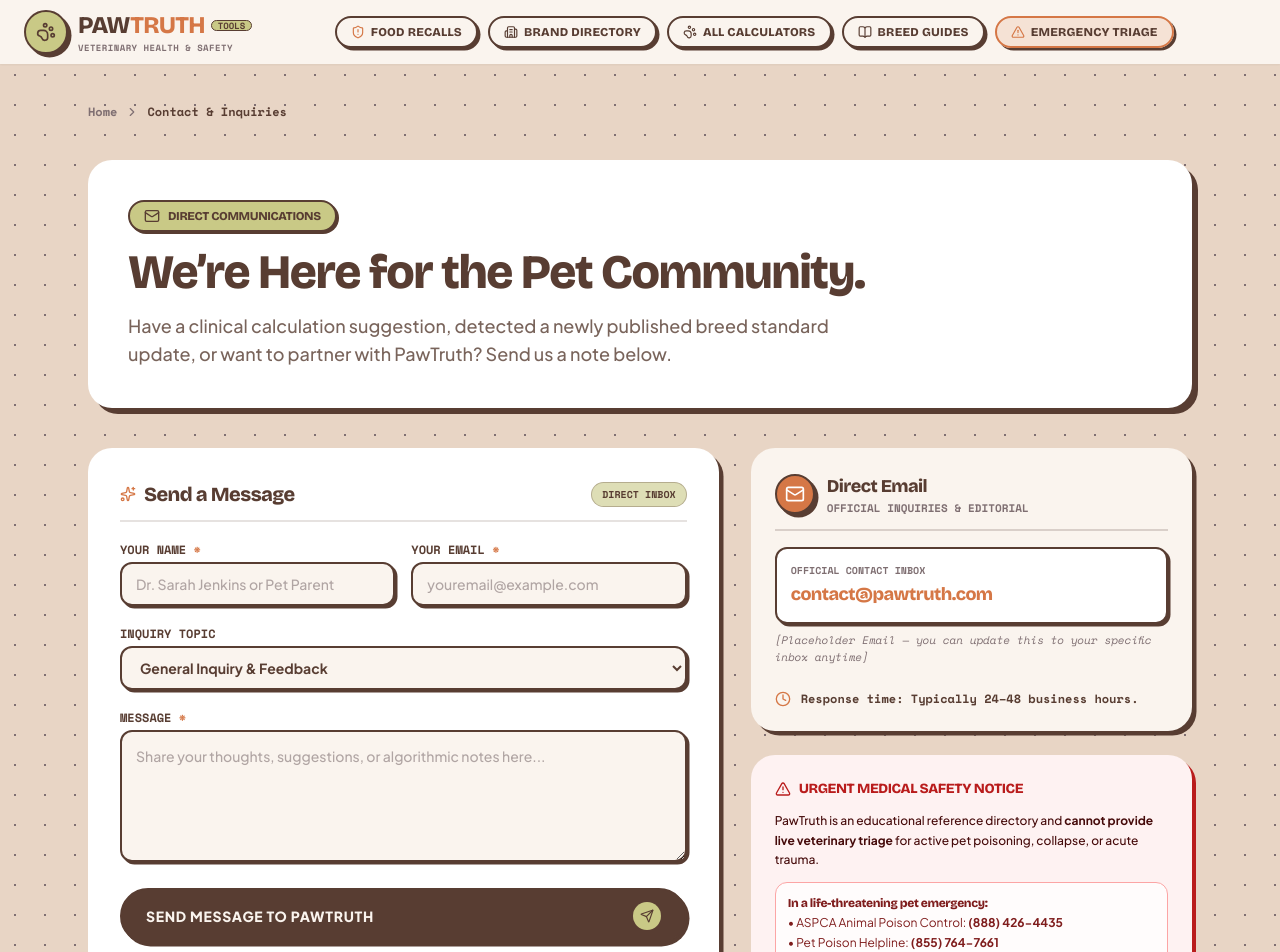
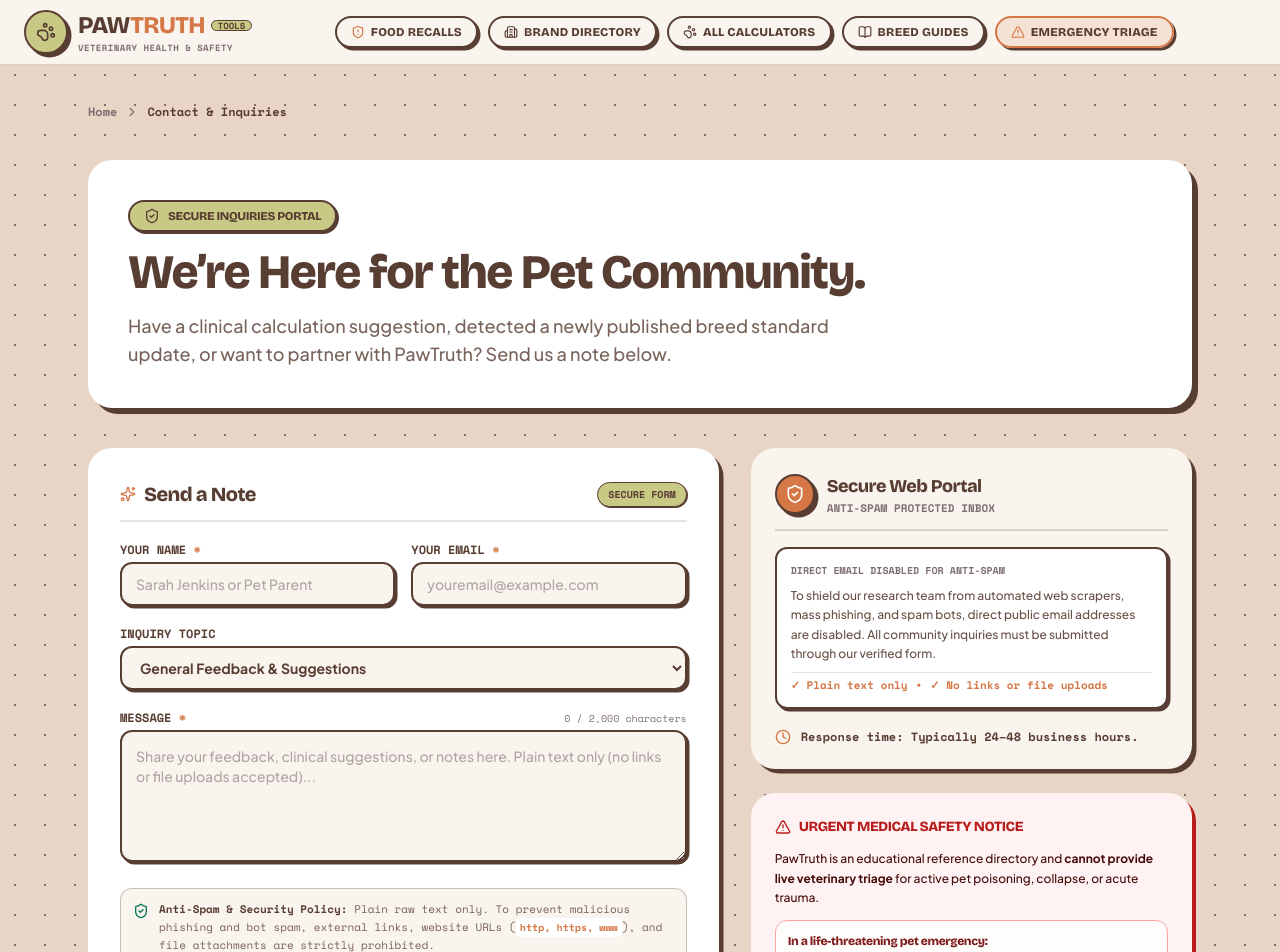
Before and after one commit to tsakib-01/pet-website, a Next.js app: page /contact in a window 1280 px wide. Shown: the top 952 px of the page. Built offline with nearby package versions, Linux system fonts and the light colour scheme.

Commit message:
fix(contact): remove visible email, enforce plain text anti-spam rules in contact form, and remove White Stone attribution from footer

```diff
--- a/src/app/about/page.tsx
+++ b/src/app/about/page.tsx
@@ -298,7 +298,7 @@
           </div>
         </section>
 
-        {/* Editorial Integrity & White Stone Attribution */}
+        {/* Editorial Integrity & Attribution */}
         <section className="bg-white border-2.5 border-brand-espresso rounded-3xl p-6 sm:p-8 shadow-paper space-y-4">
           <div className="flex flex-col sm:flex-row sm:items-center justify-between gap-4">
             <div className="space-y-1">
@@ -307,7 +307,7 @@
                 Editorial Integrity & Transparency
               </div>
               <h3 className="font-heading text-xl sm:text-2xl font-black text-brand-espresso">
-                Published by White Stone
+                Independent Safety Directory
               </h3>
               <p className="text-xs sm:text-sm text-brand-taupe max-w-2xl font-sans font-medium leading-relaxed">
                 PawTruth operates as an independent public consumer safety initiative, dedicated to verifiable veterinary health benchmarks, objective regulatory indexing, and zero-compromise pet parent advocacy.
--- a/src/app/contact/page.tsx
+++ b/src/app/contact/page.tsx
@@ -22,7 +22,7 @@
     "contact pawtruth",
     "pet calculator feedback",
     "veterinary formula suggestions",
-    "pawtruth email",
+    "pawtruth contact form",
     "pet health support",
   ],
   alternates: {
@@ -97,8 +97,8 @@
         {/* Hero Header */}
         <section className="bg-white rounded-3xl border-2.5 border-brand-espresso p-6 sm:p-10 shadow-[6px_6px_0px_#583D32] space-y-4">
           <div className="inline-flex items-center gap-2 px-3.5 py-1.5 rounded-full bg-brand-olive text-brand-espresso border-2 border-brand-espresso shadow-[2px_2px_0px_#583D32] text-xs font-heading font-black uppercase">
-            <Mail className="w-4 h-4 text-brand-espresso" />
-            Direct Communications
+            <ShieldCheck className="w-4 h-4 text-brand-espresso" />
+            Secure Inquiries Portal
           </div>
           <h1 className="font-heading text-3xl sm:text-5xl font-black text-brand-espresso tracking-tight">
             We’re Here for the Pet Community.
@@ -117,42 +117,41 @@
 
           {/* Right Column: Direct Email & Clinical Protocols */}
           <div className="lg:col-span-5 space-y-6">
-            {/* Direct Email Card */}
+            {/* Secure Web Portal & Anti-Spam Card */}
             <div className="bg-[#FAF4EE] border-2.5 border-brand-espresso rounded-3xl p-6 shadow-paper space-y-4">
               <div className="flex items-center gap-3 pb-3 border-b-2 border-brand-espresso/20">
                 <div className="w-10 h-10 rounded-full bg-brand-terracotta border-2 border-brand-espresso flex items-center justify-center text-white shadow-pill">
-                  <Mail className="w-5 h-5" />
+                  <ShieldCheck className="w-5 h-5" />
                 </div>
                 <div>
                   <h3 className="font-heading text-lg font-black text-brand-espresso">
-                    Direct Email
+                    Secure Web Portal
                   </h3>
                   <p className="text-[11px] font-mono font-bold text-brand-taupe uppercase">
-                    Official Inquiries & Editorial
+                    Anti-Spam Protected Inbox
                   </p>
                 </div>
               </div>
 
-              {/* Placeholder Notice */}
+              {/* Anti-Spam Protection Notice */}
               <div className="space-y-2">
-                <div className="bg-white border-2 border-brand-espresso rounded-xl p-3.5 shadow-paper-sm">
-                  <div className="text-[10px] font-mono font-bold text-brand-taupe uppercase mb-0.5">
-                    Official Contact Inbox
+                <div className="bg-white border-2 border-brand-espresso rounded-xl p-3.5 shadow-paper-sm space-y-2">
+                  <div className="text-[10px] font-mono font-bold text-brand-taupe uppercase">
+                    Direct Email Disabled for Anti-Spam
                   </div>
-                  <a
-                    href="mailto:contact@pawtruth.com"
-                    className="font-heading font-black text-base sm:text-lg text-brand-terracotta hover:underline break-all"
-                  >
-                    contact@pawtruth.com
-                  </a>
+                  <p className="text-xs font-sans font-medium text-brand-espresso/90 leading-relaxed">
+                    To shield our research team from automated web scrapers, mass phishing, and spam bots, direct public email addresses are disabled. All community inquiries must be submitted through our verified form.
+                  </p>
+                  <div className="pt-1 border-t border-brand-espresso/15 flex items-center gap-2 text-[11px] font-mono font-bold text-brand-terracotta">
+                    <span>✓ Plain text only</span>
+                    <span>•</span>
+                    <span>✓ No links or file uploads</span>
+                  </div>
                 </div>
-                <p className="text-[11px] font-mono text-brand-taupe leading-relaxed">
-                  <em>[Placeholder Email — you can update this to your specific inbox anytime]</em>
-                </p>
               </div>
 
               {/* Turnaround Time */}
-              <div className="flex items-center gap-2.5 pt-2 text-xs font-mono font-bold text-brand-espresso">
+              <div className="flex items-center gap-2.5 pt-1 text-xs font-mono font-bold text-brand-espresso">
                 <Clock className="w-4 h-4 text-brand-terracotta flex-shrink-0" />
                 <span>Response time: Typically 24–48 business hours.</span>
               </div>
@@ -182,11 +181,11 @@
               <div className="flex items-center gap-2.5">
                 <ShieldCheck className="w-5 h-5 text-brand-terracotta flex-shrink-0" />
                 <div className="text-xs font-heading font-black text-brand-espresso">
-                  Published by White Stone
+                  PawTruth Safety &amp; Editorial Desk
                 </div>
               </div>
               <span className="text-[10px] font-mono font-bold uppercase px-2 py-0.5 rounded-full bg-brand-olive text-brand-espresso border border-brand-espresso">
-                Consumer Safety Team
+                Verified Directory
               </span>
             </div>
           </div>
--- a/src/components/ContactForm.tsx
+++ b/src/components/ContactForm.tsx
@@ -1,10 +1,15 @@
 "use client";
 
 import React, { useState } from "react";
-import { Send, CheckCircle, Sparkles } from "lucide-react";
+import { Send, CheckCircle, Sparkles, ShieldCheck, Ban, AlertCircle, FileText } from "lucide-react";
+
+// Robust pattern detecting URLs, web protocols, domains with paths, HTML tags, markdown links, data URIs, and file extensions
+const FORBIDDEN_CONTENT_REGEX =
+  /(https?:\/\/|ftp:\/\/|www\.)|(\b[a-zA-Z0-9-]+\.[a-zA-Z]{2,}(?:\/[^\s]*)?)|(\[[^\]]*\]\([^)]*\))|(<[^>]+>)|(data:\w+\/\w+)|(\.(?:pdf|exe|zip|rar|docx|xlsx|tar|gz|png|jpg|jpeg|gif|webp)\b)/i;
 
 export default function ContactForm() {
   const [submitted, setSubmitted] = useState(false);
+  const [error, setError] = useState<string | null>(null);
   const [formData, setFormData] = useState({
     name: "",
     email: "",
@@ -12,9 +17,50 @@
     message: "",
   });
 
+  const validateText = (text: string): string | null => {
+    if (FORBIDDEN_CONTENT_REGEX.test(text)) {
+      return "Security Policy: Web links, URLs, and file attachments are strictly prohibited. Please submit your message in plain raw text only.";
+    }
+    return null;
+  };
+
+  const handleMessageChange = (e: React.ChangeEvent<HTMLTextAreaElement>) => {
+    const val = e.target.value;
+    setFormData((prev) => ({ ...prev, message: val }));
+    const validationError = validateText(val);
+    setError(validationError);
+  };
+
+  const handleDrop = (e: React.DragEvent) => {
+    e.preventDefault();
+    e.stopPropagation();
+    setError("Security Policy: File attachments and uploads are not permitted. Please submit plain raw text only.");
+  };
+
+  const handlePaste = (e: React.ClipboardEvent) => {
+    if (e.clipboardData.files && e.clipboardData.files.length > 0) {
+      e.preventDefault();
+      setError("Security Policy: File attachments are disabled. Please enter plain raw text only.");
+    }
+  };
+
   const handleSubmit = (e: React.FormEvent) => {
     e.preventDefault();
-    // In-memory demo submit (no server backend required, zero-cost architecture)
+
+    // Check message
+    const messageError = validateText(formData.message);
+    if (messageError) {
+      setError(messageError);
+      return;
+    }
+
+    // Check name
+    if (FORBIDDEN_CONTENT_REGEX.test(formData.name)) {
+      setError("Security Policy: The name field cannot contain links or URLs.");
+      return;
+    }
+
+    setError(null);
     setSubmitted(true);
   };
 
@@ -28,13 +74,14 @@
           Message Received!
         </h3>
         <p className="text-sm text-brand-taupe max-w-md mx-auto leading-relaxed font-sans font-medium">
-          Thank you for reaching out to PawTruth. We review every community suggestion, formula feedback, and breed update with meticulous care.
+          Thank you for reaching out to PawTruth. Your submission has passed our automated spam filter and been queued for our editorial team.
         </p>
         <div className="pt-2">
           <button
             type="button"
             onClick={() => {
               setSubmitted(false);
+              setError(null);
               setFormData({ name: "", email: "", subject: "general", message: "" });
             }}
             className="btn-pill btn-pill-espresso px-6 py-2.5 text-xs font-black shadow-paper-sm cursor-pointer"
@@ -49,19 +96,34 @@
   return (
     <form
       onSubmit={handleSubmit}
+      onDragOver={(e) => e.preventDefault()}
+      onDrop={handleDrop}
       className="bg-white border-2.5 border-brand-espresso rounded-3xl p-6 sm:p-8 shadow-paper space-y-5"
     >
       <div className="flex items-center justify-between pb-3 border-b-2 border-brand-espresso/15">
         <div className="flex items-center gap-2">
           <Sparkles className="w-4 h-4 text-brand-terracotta" />
           <h3 className="font-heading text-lg sm:text-xl font-black text-brand-espresso">
-            Send a Message
+            Send a Note
           </h3>
         </div>
-        <span className="text-[10px] font-mono font-bold uppercase px-2.5 py-1 rounded-full bg-brand-olive/60 text-brand-espresso border border-brand-espresso/30">
-          Direct Inbox
+        <span className="text-[10px] font-mono font-bold uppercase px-2.5 py-1 rounded-full bg-brand-olive text-brand-espresso border border-brand-espresso shadow-[1px_1px_0px_#583D32]">
+          Secure Form
         </span>
       </div>
+
+      {/* Real-time Anti-Spam Security Warning */}
+      {error && (
+        <div className="bg-amber-50 border-2 border-brand-terracotta rounded-2xl p-3.5 flex items-start gap-3 shadow-paper-sm animate-in fade-in">
+          <Ban className="w-5 h-5 text-brand-terracotta flex-shrink-0 mt-0.5" />
+          <div className="text-xs text-brand-espresso font-sans">
+            <strong className="font-heading font-black block mb-0.5 text-brand-terracotta">
+              Submission Blocked
+            </strong>
+            <span>{error}</span>
+          </div>
+        </div>
+      )}
 
       <div className="grid grid-cols-1 sm:grid-cols-2 gap-4">
         {/* Name */}
@@ -72,9 +134,10 @@
           <input
             type="text"
             required
+            maxLength={100}
             value={formData.name}
             onChange={(e) => setFormData({ ...formData, name: e.target.value })}
-            placeholder="Dr. Sarah Jenkins or Pet Parent"
+            placeholder="Sarah Jenkins or Pet Parent"
             className="w-full bg-[#FAF4EE] border-2 border-brand-espresso rounded-xl px-3.5 py-2.5 text-xs sm:text-sm font-sans font-medium text-brand-espresso placeholder:text-brand-taupe/60 shadow-paper-sm focus:outline-none focus:border-brand-terracotta"
           />
         </div>
@@ -87,6 +150,7 @@
           <input
             type="email"
             required
+            maxLength={120}
             value={formData.email}
             onChange={(e) => setFormData({ ...formData, email: e.target.value })}
             placeholder="youremail@example.com"
@@ -105,36 +169,59 @@
           onChange={(e) => setFormData({ ...formData, subject: e.target.value })}
           className="w-full bg-[#FAF4EE] border-2 border-brand-espresso rounded-xl px-3.5 py-2.5 text-xs sm:text-sm font-sans font-bold text-brand-espresso shadow-paper-sm focus:outline-none focus:border-brand-terracotta cursor-pointer"
         >
-          <option value="general">General Inquiry & Feedback</option>
+          <option value="general">General Feedback & Suggestions</option>
           <option value="formula">Veterinary Formula & Algorithm Suggestion</option>
-          <option value="breed">Breed Guide / Clinical Standard Correction</option>
-          <option value="partnership">Veterinary Partnership / Press Inquiry</option>
-          <option value="bug">Bug Report / Technical Performance</option>
+          <option value="breed">Breed Guide / Health Standard Note</option>
+          <option value="partnership">Clinical Partnership / Press Inquiry</option>
+          <option value="bug">Technical Issue / Formula Correction</option>
         </select>
       </div>
 
       {/* Message */}
       <div>
-        <label className="block text-xs font-mono font-bold uppercase text-brand-espresso mb-1">
-          Message <span className="text-brand-terracotta">*</span>
-        </label>
+        <div className="flex items-center justify-between mb-1">
+          <label className="block text-xs font-mono font-bold uppercase text-brand-espresso">
+            Message <span className="text-brand-terracotta">*</span>
+          </label>
+          <span className="text-[10px] font-mono text-brand-taupe">
+            {formData.message.length} / 2,000 characters
+          </span>
+        </div>
         <textarea
           required
           rows={5}
+          maxLength={2000}
           value={formData.message}
-          onChange={(e) => setFormData({ ...formData, message: e.target.value })}
-          placeholder="Share your thoughts, suggestions, or algorithmic notes here..."
-          className="w-full bg-[#FAF4EE] border-2 border-brand-espresso rounded-xl p-3.5 text-xs sm:text-sm font-sans font-medium text-brand-espresso placeholder:text-brand-taupe/60 shadow-paper-sm focus:outline-none focus:border-brand-terracotta leading-relaxed"
+          onChange={handleMessageChange}
+          onDrop={handleDrop}
+          onPaste={handlePaste}
+          placeholder="Share your feedback, clinical suggestions, or notes here. Plain text only (no links or file uploads accepted)..."
+          className={`w-full bg-[#FAF4EE] border-2 rounded-xl p-3.5 text-xs sm:text-sm font-sans font-medium text-brand-espresso placeholder:text-brand-taupe/60 shadow-paper-sm focus:outline-none leading-relaxed transition-colors ${
+            error ? "border-brand-terracotta focus:border-brand-terracotta" : "border-brand-espresso focus:border-brand-terracotta"
+          }`}
         />
+      </div>
+
+      {/* Anti-Spam Plain Text Security Guideline Box */}
+      <div className="bg-[#FAF4EE] border border-brand-espresso/30 rounded-xl p-3 flex items-start gap-2.5 text-[11px] font-mono text-brand-espresso/80">
+        <ShieldCheck className="w-4 h-4 text-emerald-700 flex-shrink-0 mt-0.5" />
+        <div className="leading-relaxed">
+          <strong className="text-brand-espresso font-bold">Anti-Spam &amp; Security Policy:</strong> Plain raw text only. To prevent malicious phishing and bot spam, external links, website URLs (<code className="bg-white px-1 py-0.5 rounded text-[10px] text-brand-terracotta font-bold">http, https, www</code>), and file attachments are strictly prohibited.
+        </div>
       </div>
 
       {/* Submit Button */}
       <button
         type="submit"
-        className="btn-pill btn-pill-espresso hover:btn-pill-terracotta w-full py-3 px-6 text-xs sm:text-sm font-black uppercase tracking-wider flex items-center justify-between shadow-paper-sm hover:shadow-paper transition-all cursor-pointer group"
+        disabled={Boolean(error)}
+        className={`w-full py-3 px-6 text-xs sm:text-sm font-black uppercase tracking-wider flex items-center justify-between shadow-paper-sm transition-all rounded-full border-2 border-brand-espresso ${
+          error
+            ? "bg-stone-300 text-stone-500 cursor-not-allowed opacity-60"
+            : "btn-pill-espresso hover:btn-pill-terracotta cursor-pointer group"
+        }`}
       >
-        <span>Send Message to PawTruth</span>
-        <span className="w-7 h-7 rounded-full bg-brand-olive text-brand-espresso flex items-center justify-center flex-shrink-0 group-hover:rotate-12 transition-transform">
+        <span>Submit Note to PawTruth</span>
+        <span className="w-7 h-7 rounded-full bg-brand-olive text-brand-espresso flex items-center justify-center flex-shrink-0 group-hover:rotate-12 transition-transform shadow-[1px_1px_0px_#583D32]">
           <Send className="w-3.5 h-3.5" />
         </span>
       </button>
--- a/src/components/Footer.tsx
+++ b/src/components/Footer.tsx
@@ -26,11 +26,11 @@
             Independent, veterinary-calibrated calculation suite providing canine and feline life-stage age models, emergency chocolate toxicity triage, WSAVA dual-diet portioning, and AKC ergonomic standards.
           </p>
 
-          {/* Publishing Attribution */}
+          {/* Mission Attribution */}
           <div className="pt-1">
             <div className="inline-flex items-center gap-2 px-3 py-1.5 rounded-xl bg-white border-2 border-brand-espresso shadow-[2.5px_2.5px_0px_#583D32] text-xs font-heading font-black text-brand-espresso">
               <ShieldCheck className="w-4 h-4 text-brand-terracotta flex-shrink-0" />
-              <span>Published by <strong className="text-brand-espresso font-black">White Stone</strong></span>
+              <span>Independent Consumer Safety &amp; Health Directory</span>
             </div>
           </div>
         </div>
```
